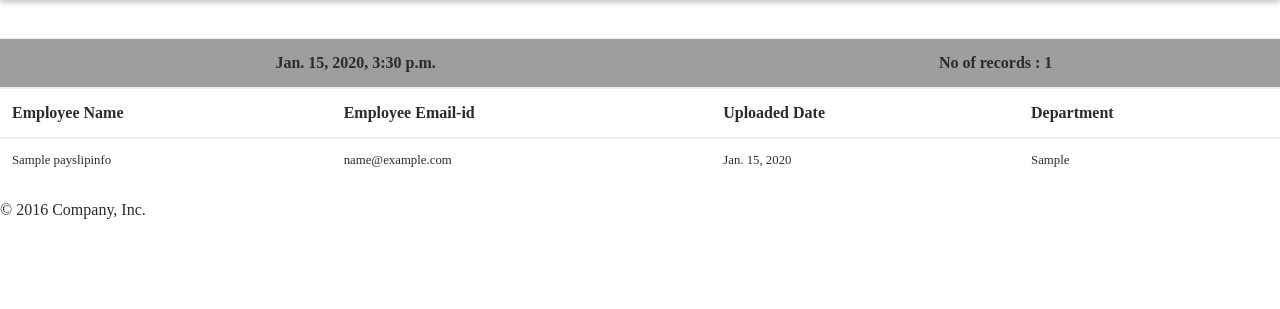
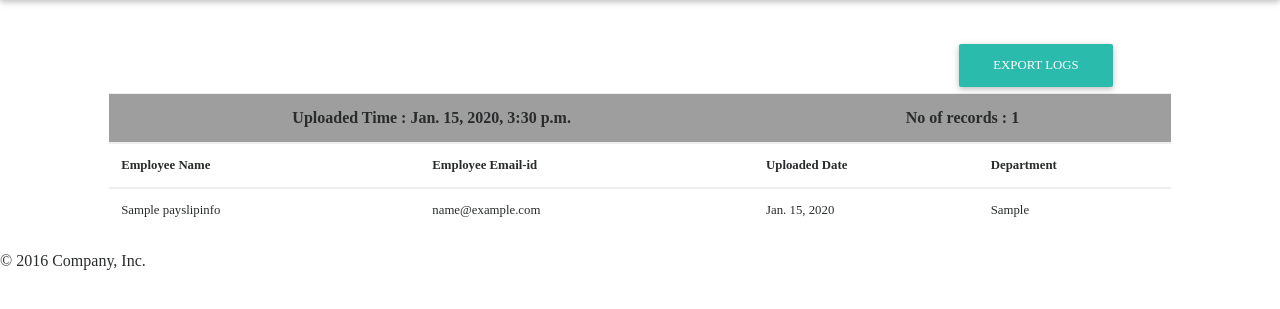
Before and after one commit to venkatasrikanthmaddela/payslipsproject, a Django app: page /ops-hr/payslips-dashboard in a window 1280 px wide. Shown: the part 62-371 px from the top of the page. Run offline with Django 3.2, Linux system fonts and the light colour scheme; tables that the repository leaves empty hold one stand-in row (values such as "Sample post"); some libraries are stand-ins or nearby versions; some web fonts are replaced.

Commit message:
added export payslips

```diff
--- a/hrOperations/urls.py
+++ b/hrOperations/urls.py
@@ -1,4 +1,5 @@
-from hrOperations.views import BulkUploadUserPage, BulkPaySlipsPage, BulkPaySlipsFormat, PayslipsDashboardPage
+from hrOperations.views import BulkUploadUserPage, BulkPaySlipsPage, BulkPaySlipsFormat, PayslipsDashboardPage, \
+  BulkExportPayslips
 
 __author__ = 'oliverqueen'
 from userManagement.api_views import loginUser, logoutUser, checkUserLogin
@@ -9,5 +10,6 @@ urlpatterns = [
   url(r'users-upload-in-bulk', BulkUploadUserPage.as_view(), name="user-bulk-upload"),
   url(r'send-payslips-in-bulk', BulkPaySlipsPage.as_view(), name="user-payslips-upload"),
   url(r'download-bulk-payslips-template', BulkPaySlipsFormat.as_view(), name="export-sample-format"),
+  url(r'bulk-export-pay-slips', BulkExportPayslips.as_view(), name="export-pay-slip-data"),
   url(r'payslips-dashboard', PayslipsDashboardPage.as_view(),name="payslips-dashboard-page")
 ]
--- a/hrOperations/views.py
+++ b/hrOperations/views.py
@@ -1,5 +1,7 @@
+import json
+
 from django.http import HttpResponse
-
+from django.forms.models import model_to_dict
 from hrOperations.models import PaySlipUploads, PaySlipInfo
 from payslipsproject.constants import PAYSLIPS_UPLOAD_FORMAT_VERSION, PAYSLIPS_UPLOAD_FORMAT, \
     PAYSLIPS_UPLOAD_TUPLE_FORMAT
@@ -32,7 +34,7 @@ class BulkPaySlipsFormat(View):
         # data = PAYSLIPS_UPLOAD_FORMAT[PAYSLIPS_UPLOAD_FORMAT_VERSION[-1]]
         data = PAYSLIPS_UPLOAD_TUPLE_FORMAT[PAYSLIPS_UPLOAD_FORMAT_VERSION[-1]]
         workbook = xlwt.Workbook()
-        sheet = workbook.add_sheet('test')
+        sheet = workbook.add_sheet('sampleDataSheet')
         data = OrderedDict((value, True) for value in data)
         for index, value in enumerate(data):
             sheet.write(0, index, value)
@@ -40,6 +42,29 @@ class BulkPaySlipsFormat(View):
         response['Content-Disposition'] = 'attachment; filename=payslip-upload-template.xls'
         workbook.save(response)
         return response
+
+class BulkExportPayslips(View):
+    def get(self, request):
+        bulk_data = list()
+        work_book = xlwt.Workbook()
+        formatted_string = dict()
+        work_sheet = work_book.add_sheet('paySlipsData')
+        complete_obj_data = get_all_payslips_data()
+        for key,value in complete_obj_data.items():
+            for each_upload in value:
+                each_upload = model_to_dict(each_upload)
+                formatted_string.update({col_key:user_data}for col_key, user_data in each_upload.items())
+                bulk_data.append(each_upload)
+        print bulk_data
+        columns = bulk_data[0].keys()
+        for i, row in enumerate(bulk_data):
+            for j, col in enumerate(columns):
+                work_sheet.write(i, j, row[col])
+        response = HttpResponse(content_type='application/vnd.ms-excel')
+        response['Content-Disposition'] = 'attachment; filename=payslips-bulk-data.xls'
+        work_book.save(response)
+        return response
+
 
 def get_all_payslips_data():
     all_payslips_uploads = dict()
--- a/templates/hrOperations/paySlipsDashboard.html
+++ b/templates/hrOperations/paySlipsDashboard.html
@@ -1,18 +1,19 @@
 {% extends 'baseTemplates/base.html' %}
 {% load custom_filters %}
 {% block project_content %}
-    <div class="row" style="margin-top:100px;">
-        {% for upload_session, upload_data in completePaySlipsData.items%}
-            <div class="col-lg-12">
+    <div class="row" style="margin-top: 100px;">
+        <div class="col-10 push-1">
+            <a class="btn btn-default" style="margin-left: 850px;">Export Logs</a>
+            {% for upload_session, upload_data in completePaySlipsData.items%}
                 <table class="table">
                     <thead class="grey">
                     <tr>
-                        <th colspan="2" class="text-center">{{ upload_session|convertTimeToLocal }}</th>
+                        <th colspan="2" class="text-center">Uploaded Time : {{ upload_session|convertTimeToLocal }}</th>
                         <th colspan="2" class="text-center">No of records : {{ upload_data|length }}</th>
                     </tr>
                     </thead>
                     <thead>
-                    <tr>
+                    <tr class="small">
                         <th>Employee Name</th>
                         <th>Employee Email-id</th>
                         <th>Uploaded Date</th>
@@ -30,7 +31,7 @@
                     {% endfor %}
                     </tbody>
                 </table>
-            </div>
-        {% endfor %}
+            {% endfor %}
+        </div>
     </div>
 {% endblock project_content %}
```
